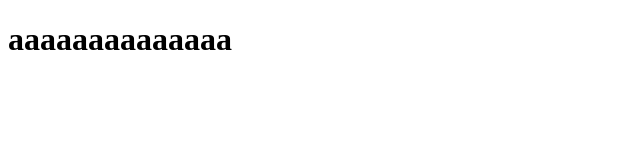
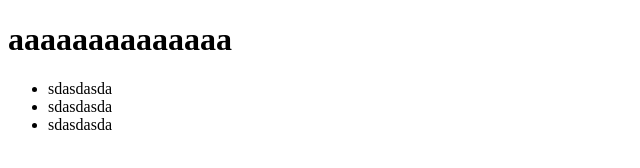
Before and after one commit to zyf1210/git-demo, a plain HTML site: page index.html in a window 1280 px wide. Shown: the whole page, without its empty margins (0-640 px from the left). Drawn offline with Linux system fonts and the light colour scheme.

Commit message:
在update的提交

```diff
--- a/index.html
+++ b/index.html
@@ -7,5 +7,10 @@
 </head>
 <body>
     <h1>aaaaaaaaaaaaaa</h1>
+    <ul>
+        <li>sdasdasda</li>
+        <li>sdasdasda</li>
+        <li>sdasdasda</li>
+    </ul>
 </body>
 </html>
```
